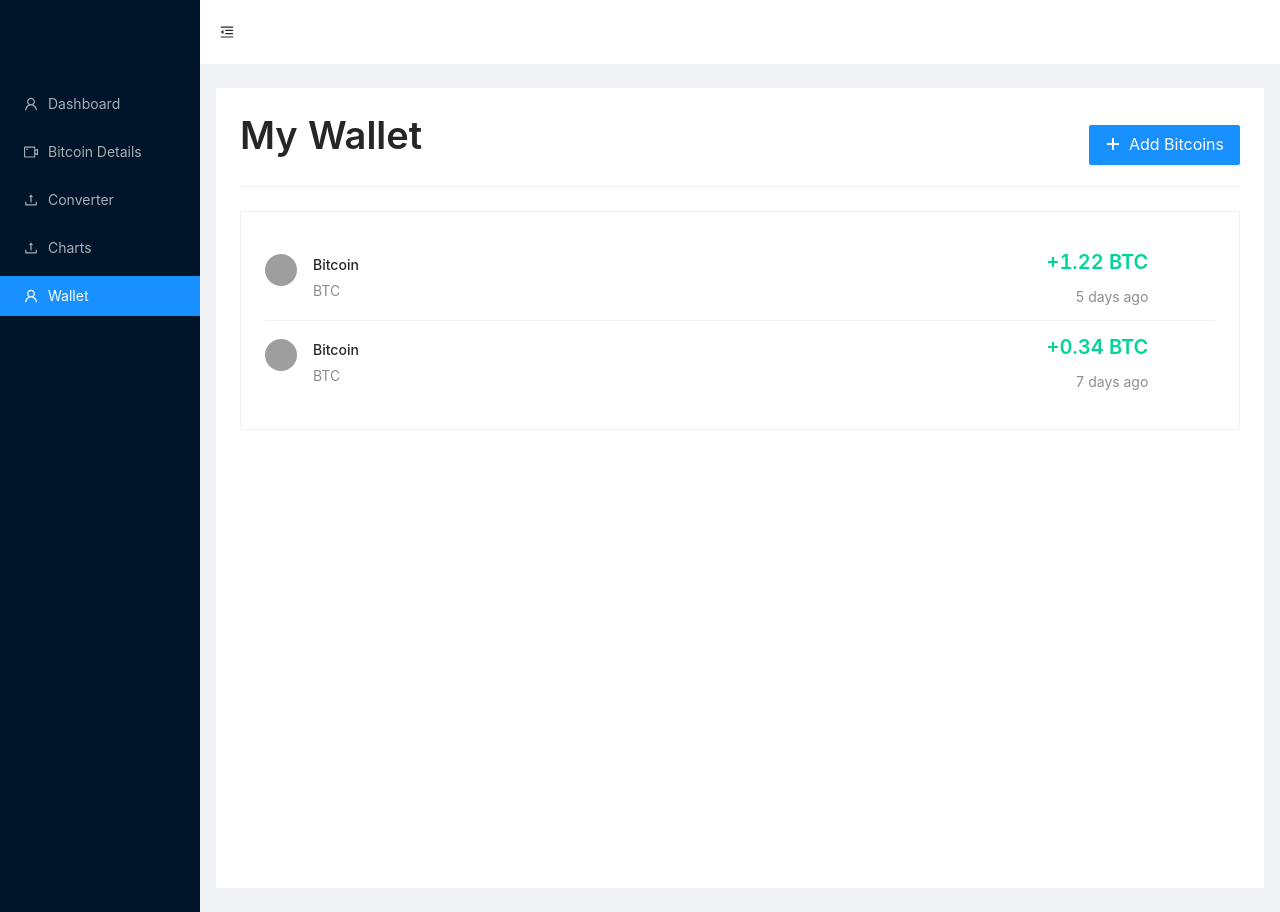
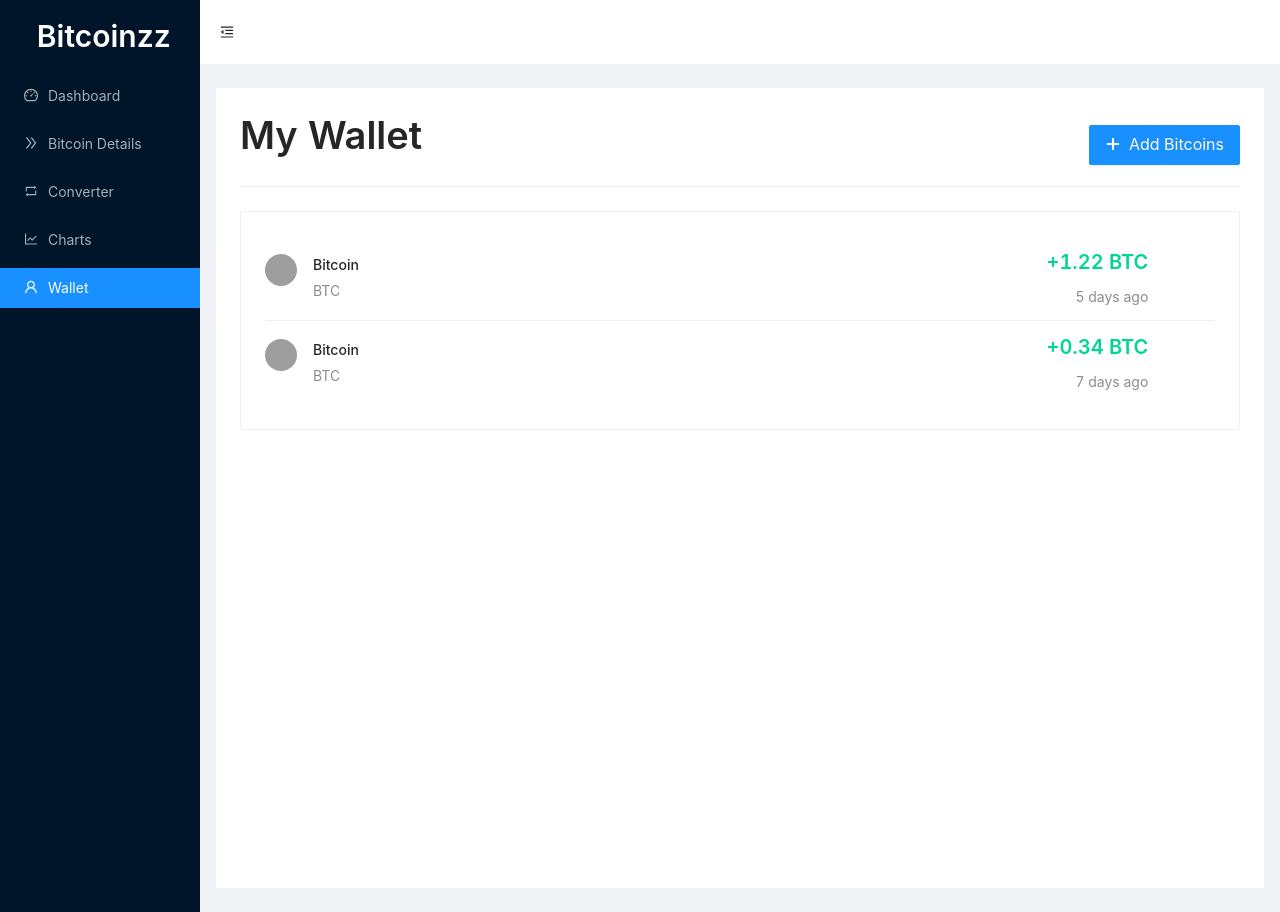
Before and after one commit to kerminz/bitcoin-app, a React (Create React App) app: page /wallet in a window 1280 px wide. Built offline with nearby package versions, Linux system fonts and the light colour scheme; grey boxes are pictures that could not be loaded.

Commit message:
nice logo

```diff
--- a/src/layouts/Layout.js
+++ b/src/layouts/Layout.js
@@ -6,8 +6,10 @@ import {
     MenuUnfoldOutlined,
     MenuFoldOutlined,
     UserOutlined,
-    VideoCameraOutlined,
-    UploadOutlined,
+    DashboardOutlined,
+    DoubleRightOutlined,
+    LineChartOutlined,
+    RetweetOutlined
 } from '@ant-design/icons';
 import { NavLink, withRouter } from 'react-router-dom';
 
@@ -55,29 +57,29 @@ class AppLayout extends React.Component {
         return (
             <Layout>
                 <Sider trigger={null} collapsible collapsed={this.state.collapsed} >
-                    <div className="logo" />
+                    <Typography.Title level={2} style={{ color: "#fff", marginLeft: "2.3rem", marginTop: "1rem" }}>{!this.state.collapsed ? "Bitcoinzz" : "B."}</Typography.Title>
                     <Menu theme="dark" mode="inline" defaultSelectedKeys={['1']} selectedKeys={[this.state.selected]}>
                         <Menu.Item key="dashboard">
                             <NavLink to="/">
-                                <UserOutlined />
+                                <DashboardOutlined />
                                 <span>Dashboard</span>
                             </NavLink>
                         </Menu.Item>
                         <Menu.Item key="details">
                             <NavLink to="/details">
-                                <VideoCameraOutlined />
+                                <DoubleRightOutlined />
                                 <span>Bitcoin Details</span>
                             </NavLink>
                         </Menu.Item>
                         <Menu.Item key="converter">
                             <NavLink to="/converter">
-                                <UploadOutlined />
+                                <RetweetOutlined />
                                 <span>Converter</span>
                             </NavLink>
                         </Menu.Item>
                         <Menu.Item key="charts">
                             <NavLink to="/charts">
-                                <UploadOutlined />
+                                <LineChartOutlined />
                                 <span>Charts</span>
                             </NavLink>
                         </Menu.Item>
--- a/src/views/BitcoinDetails.js
+++ b/src/views/BitcoinDetails.js
@@ -4,6 +4,7 @@ import { Statistic, Card, Row, Col } from 'antd';
 import { connect } from 'react-redux'
 import { fetchDetails } from '../actions/index'
 import Loader from '../components/Loader'
+import MyWallet from '../components/MyWallet'
 
 class BitcoinDetails extends React.Component {
     constructor(props) {
@@ -67,7 +68,7 @@ class BitcoinDetails extends React.Component {
         )
 
         return (
-            <Layout title="Bitcoin Details">
+            <Layout title="Bitcoin Details" cta={<MyWallet />}>
                 {!this.state.loading ? <div>{content}</div> : <Loader />}
             </Layout>
         )
--- a/src/views/Charts.js
+++ b/src/views/Charts.js
@@ -2,13 +2,14 @@ import React from 'react';
 import Layout from '../layouts/Layout'
 import { Row, Col } from 'antd';
 import ChartComponent from '../components/Chart'
+import MyWallet from '../components/MyWallet'
 
 class Chart extends React.Component {
 
     render() {
 
         return (
-            <Layout title="Charts">
+            <Layout title="Charts" cta={<MyWallet />}>
                 <Row gutter={24}>
                     <Col span={12}>
                         <ChartComponent
--- a/src/views/Converter.js
+++ b/src/views/Converter.js
@@ -4,6 +4,7 @@ import { connect } from 'react-redux'
 import { Card, Row, Col, Input, Select, Typography } from 'antd'
 import { fetchToBtc } from '../actions/index'
 import validator from 'validator'
+import MyWallet from '../components/MyWallet'
 
 class Converter extends React.Component {
     constructor(props) {
@@ -67,7 +68,7 @@ class Converter extends React.Component {
         const { Option } = Select
 
         return (
-            <Layout title="Converter">
+            <Layout title="Converter" cta={<MyWallet />}>
                 <Card style={{ backgroundColor: "#f2f5fa", width: "900px", margin: "auto" }}>
                     <Typography.Paragraph>Bitcoin Calculator tool allows you to convert any amount to and from bitcoin.</Typography.Paragraph>
                     <br />
```
